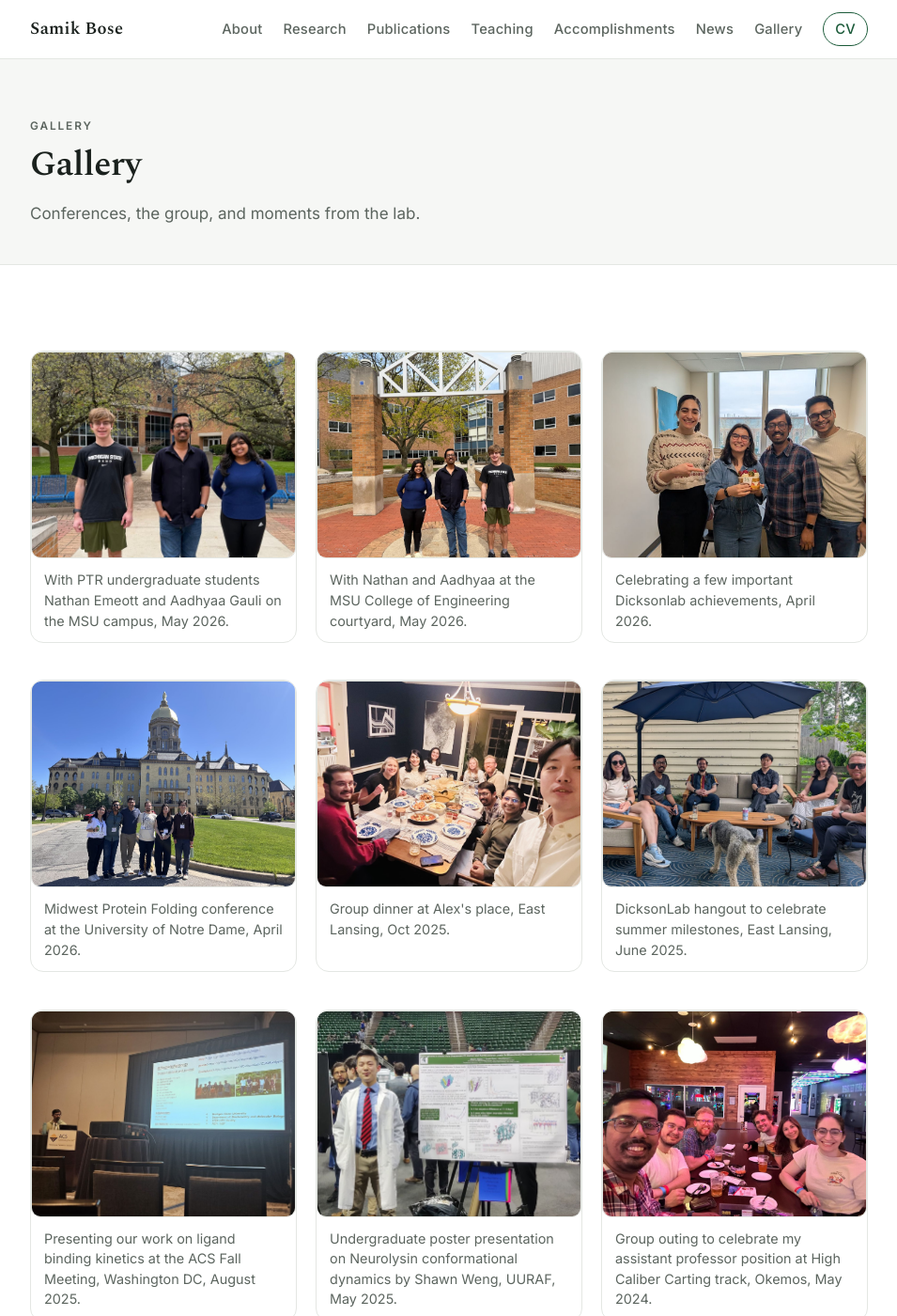
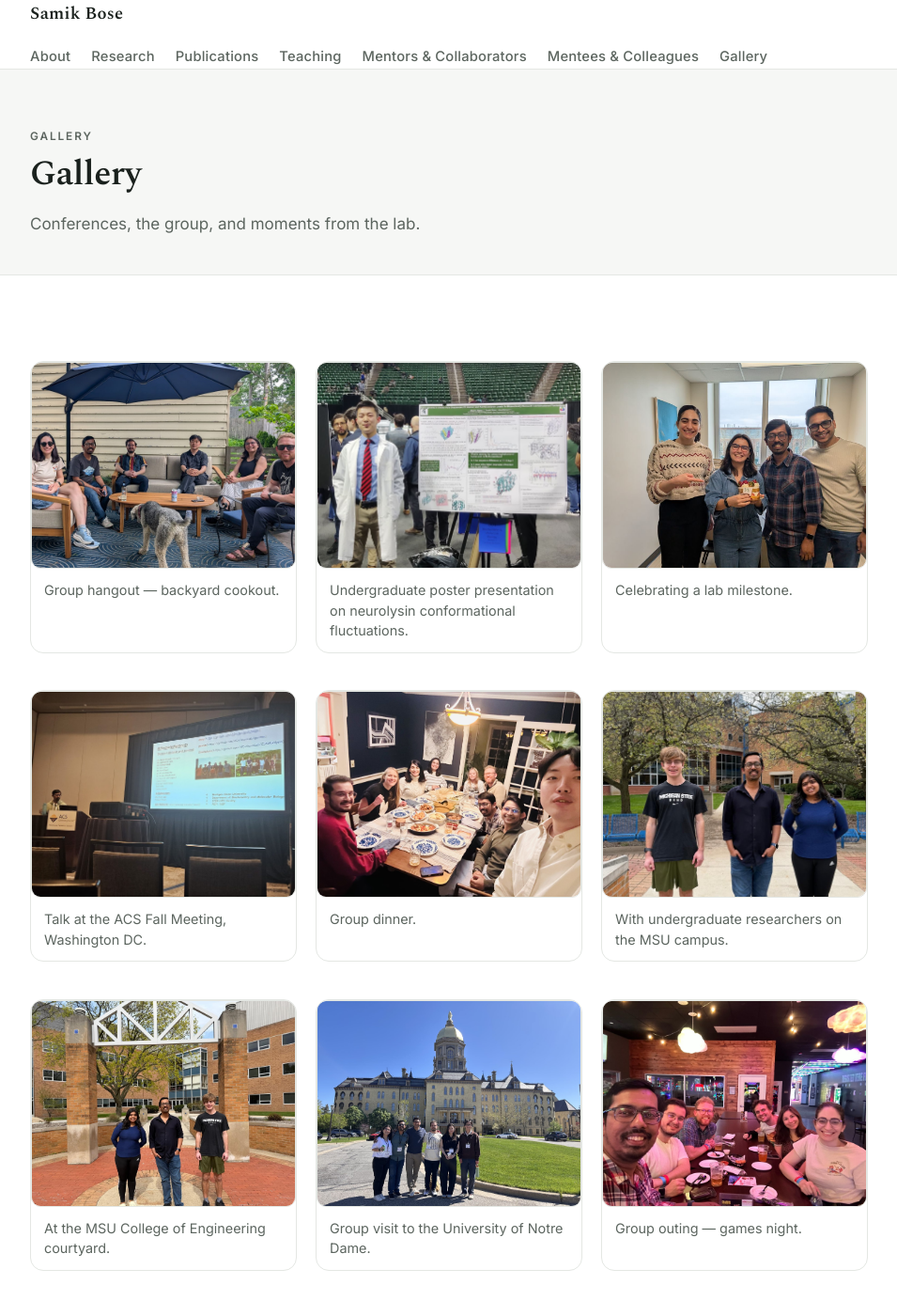
Before and after one commit to SamikBose/samikbose.github.io, a Jekyll site: the page built from gallery.md, in a window 1280 px wide and 1400 px high. Shown: the whole window at 94% size, without its empty margins (162-1117 px from the left). Built offline with Jekyll 4.4.1, drawn with Linux system fonts in a browser that asks for light colours.

Commit message:
Update the banner...

```diff
--- a/_layouts/default.html
+++ b/_layouts/default.html
@@ -35,10 +35,9 @@
         <a href="/#research">Research</a>
         <a href="/#publications">Publications</a>
         <a href="/#teaching">Teaching</a>
-        <a href="/research-accomplishments.html">Accomplishments</a>
-        <a href="/news.html">News</a>
+        <a href="/mentors.html">Mentors &amp; Collaborators</a>
+        <a href="/mentees.html">Mentees &amp; Colleagues</a>
         <a href="/gallery.html">Gallery</a>
-        <a class="cv" href="/CV_SamikBose.pdf" target="_blank" rel="noopener">CV</a>
       </div>
     </div>
   </nav>
--- a/assets/css/style.css
+++ b/assets/css/style.css
@@ -294,6 +294,22 @@ figcaption { margin-top: 0.7rem; font-size: 0.86rem; color: var(--muted); line-h
 .doc .refs li { margin-bottom: 6px; }
 .doc .appointments p { margin: 0.35rem 0; }
 
+/* ---------- People (mentors / mentees) ---------- */
+.people { display: grid; gap: 18px; margin-top: 8px; }
+.person {
+  border: 1px solid var(--line); border-left: 4px solid var(--green);
+  border-radius: 12px; padding: 18px 20px; background: var(--paper);
+  transition: box-shadow 0.15s ease, transform 0.15s ease;
+}
+.person:hover { box-shadow: 0 10px 26px rgba(20,63,40,0.08); transform: translateX(2px); }
+.person h3 { margin: 0 0 3px; font-size: 1.2rem; }
+.person .role { color: var(--green-700); font-weight: 600; font-size: 0.92rem; margin: 0 0 1px; }
+.person .affil { color: var(--muted); font-size: 0.9rem; margin: 0 0 10px; }
+.person p { margin: 0 0 8px; line-height: 1.65; }
+.person p:last-child { margin-bottom: 0; }
+.person .links a { font-size: 0.88rem; margin-right: 14px; }
+.people-intro { color: var(--muted); margin: 0 0 22px; max-width: 60ch; }
+
 /* ---------- Footer ---------- */
 .footer {
   border-top: 1px solid var(--line); background: var(--paper-2);
--- a/gallery.md
+++ b/gallery.md
@@ -14,65 +14,52 @@ description: "Photo gallery — conferences, group, and lab moments."
 <section class="section">
   <div class="wrap">
 
-    <!-- ============================================================
-         EDIT YOUR CAPTIONS HERE
-         For each photo below, change ONLY the text between
-         <figcaption> ... </figcaption>. Leave the <img> lines alone.
-         To reorder photos, move the whole <figure>...</figure> block.
-         To add a new photo: put the file in figs/gallery/ and copy a block.
-         ============================================================ -->
-
     <div class="gallery-grid">
 
       <figure class="gallery-card">
+        <img src="/figs/gallery/cookout.jpg" alt="Group gathering outdoors">
+        <figcaption>Group hangout — backyard cookout.</figcaption>
+      </figure>
+
+      <figure class="gallery-card">
+        <img src="/figs/gallery/poster.jpg" alt="Student presenting a research poster">
+        <figcaption>Undergraduate poster presentation on neurolysin conformational fluctuations.</figcaption>
+      </figure>
+
+      <figure class="gallery-card">
+        <img src="/figs/gallery/celebration.jpg" alt="Group celebrating in the office">
+        <figcaption>Celebrating a lab milestone.</figcaption>
+      </figure>
+
+      <figure class="gallery-card">
+        <img src="/figs/gallery/acs_talk.jpg" alt="Presenting a talk at the ACS meeting">
+        <figcaption>Talk at the ACS Fall Meeting, Washington DC.</figcaption>
+      </figure>
+
+      <figure class="gallery-card">
+        <img src="/figs/gallery/group_dinner.jpg" alt="Group dinner">
+        <figcaption>Group dinner.</figcaption>
+      </figure>
+
+      <figure class="gallery-card">
         <img src="/figs/gallery/campus.jpg" alt="With undergraduate researchers on the MSU campus">
-        <figcaption> With PTR undergraduate students Nathan Emeott and Aadhyaa Gauli on the MSU campus, May 2026. </figcaption>
+        <figcaption>With undergraduate researchers on the MSU campus.</figcaption>
       </figure>
 
       <figure class="gallery-card">
         <img src="/figs/gallery/courtyard.jpg" alt="At the MSU College of Engineering courtyard">
-        <figcaption> With Nathan and Aadhyaa at the MSU College of Engineering courtyard, May 2026. </figcaption>
-      </figure>
-
-
-      <figure class="gallery-card">
-        <img src="/figs/gallery/celebration.jpg" alt="Group celebrating in the office">
-        <figcaption>Celebrating a few important Dicksonlab achievements, April 2026. </figcaption>
+        <figcaption>At the MSU College of Engineering courtyard.</figcaption>
       </figure>
 
       <figure class="gallery-card">
         <img src="/figs/gallery/notre_dame.jpg" alt="Group visit to the University of Notre Dame">
-        <figcaption> Midwest Protein Folding conference at the University of Notre Dame, April 2026. </figcaption>
+        <figcaption>Group visit to the University of Notre Dame.</figcaption>
       </figure>
 
       <figure class="gallery-card">
-        <img src="/figs/gallery/group_dinner.jpg" alt="Group dinner">
-        <figcaption>Group dinner at Alex's place, East Lansing, Oct 2025. </figcaption>
+        <img src="/figs/gallery/games_night.jpg" alt="Group outing">
+        <figcaption>Group outing — games night.</figcaption>
       </figure>
-
-      <figure class="gallery-card">
-        <img src="/figs/gallery/cookout.jpg" alt="Group gathering outdoors">
-        <figcaption> DicksonLab hangout to celebrate summer milestones, East Lansing, June 2025. </figcaption>
-      </figure>
-
-      <figure class="gallery-card">
-        <img src="/figs/gallery/acs_talk.jpg" alt="Presenting a talk at the ACS meeting">
-        <figcaption> Presenting our work on ligand binding kinetics at the ACS Fall Meeting, Washington DC, August 2025. </figcaption>
-      </figure>
-
-
-      <figure class="gallery-card">
-        <img src="/figs/gallery/poster.jpg" alt="Student presenting a research poster">
-        <figcaption> Undergraduate poster presentation on Neurolysin conformational dynamics by Shawn Weng, UURAF, May 2025. </figcaption>
-      </figure>
-
-
-      <figure class="gallery-card">
-        <img src="/figs/gallery/games_night.jpg" alt="Group outing">
-        <figcaption>Group outing to celebrate my assistant professor position at High Caliber Carting track, Okemos, May 2024. </figcaption>
-      </figure>
-
-
 
     </div>
 
```
Also changed, not shown: index.md (+9 -4 lines), mentees.md (added, +55 -0 lines), mentors.md (added, +92 -0 lines), 2 other files.
